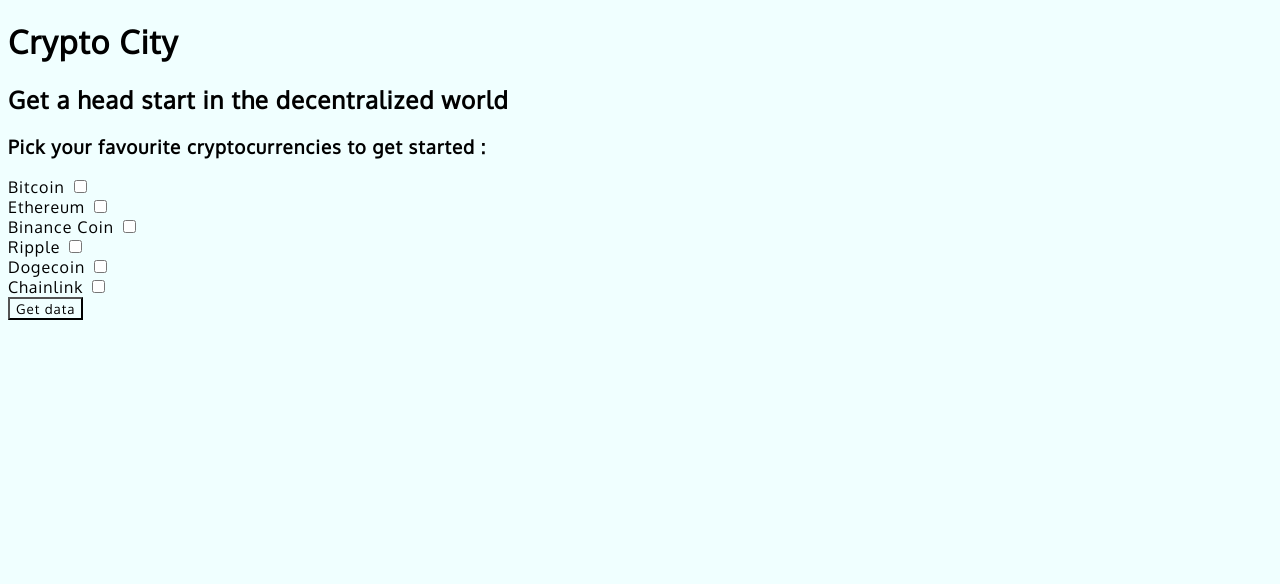
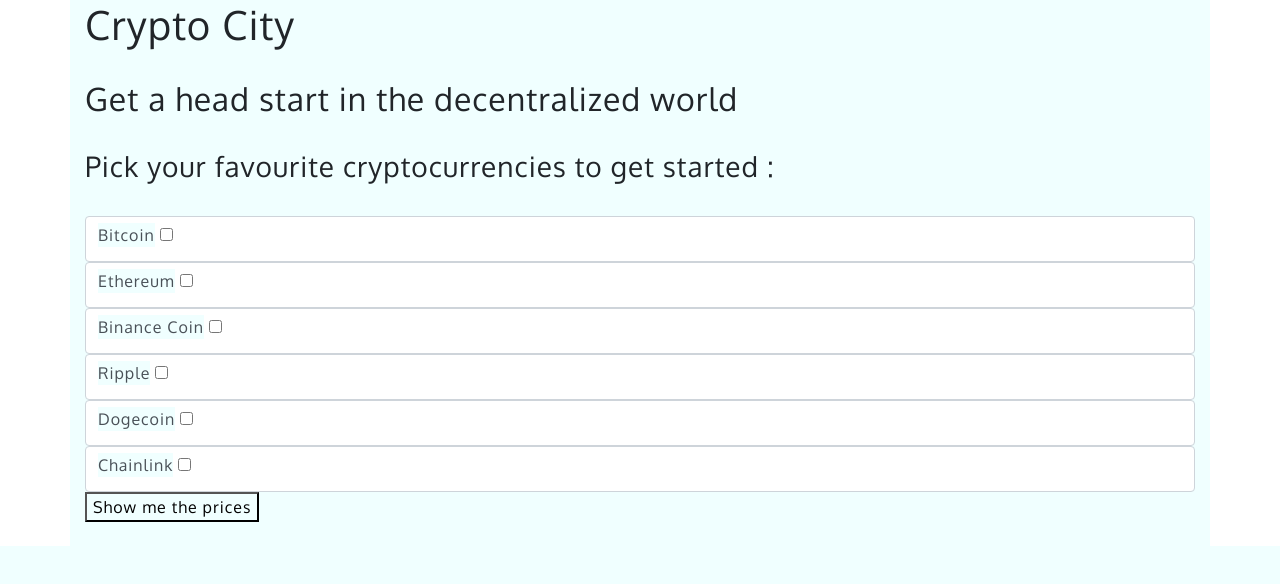
Before and after one commit to eunicepang/crypto-prices, a plain HTML site: page index.html in a window 1280 px wide. Drawn offline with nearby package versions, Linux system fonts and the light colour scheme.

Commit message:
Add files via upload

```diff
--- a/index.html
+++ b/index.html
@@ -7,14 +7,18 @@
         <meta name="description" content="">
         <meta name="viewport" content="width=device-width, initial-scale=1">
         <link rel="stylesheet" href="style.css">
+        <link rel="stylesheet" href="https://maxcdn.bootstrapcdn.com/bootstrap/4.0.0/css/bootstrap.min.css" integrity="sha384-Gn5384xqQ1aoWXA+058RXPxPg6fy4IWvTNh0E263XmFcJlSAwiGgFAW/dAiS6JXm" crossorigin="anonymous">
         <link rel="preconnect" href="https://fonts.gstatic.com">
         <link href="https://fonts.googleapis.com/css2?family=Oxygen:wght@300;400&display=swap" rel="stylesheet">
     </head>
     <body>
         <div class="container">
             <h1>Crypto City</h1>
+            <br>
             <h2>Get a head start in the decentralized world</h2>
+            <br>
             <h3>Pick your favourite cryptocurrencies to get started :</h3>
+            <br>
 
             <div class="form-body">
                 <div class="form-control">
@@ -41,13 +45,10 @@
                     <label for="link">Chainlink</label>
                     <input id="link" type="checkbox"/>
                 </div>
-                <button id=databtn>Get data</button>
+                <button id=databtn>Show me the prices</button>
             </div>
             <br>
 
-            <div id="info">
-
-            </div>
         </div>
 
         <script src="script.js" async defer></script>
```
